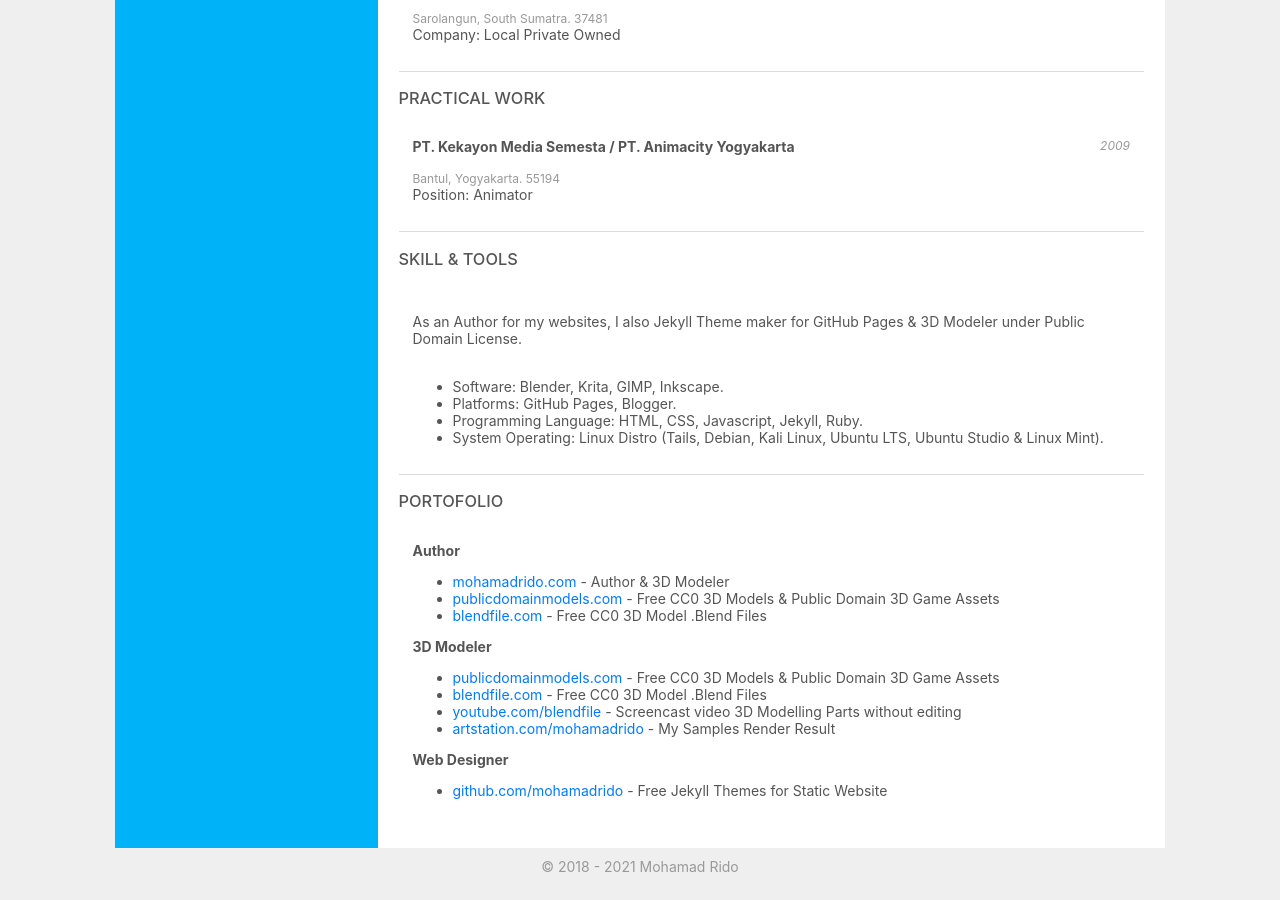
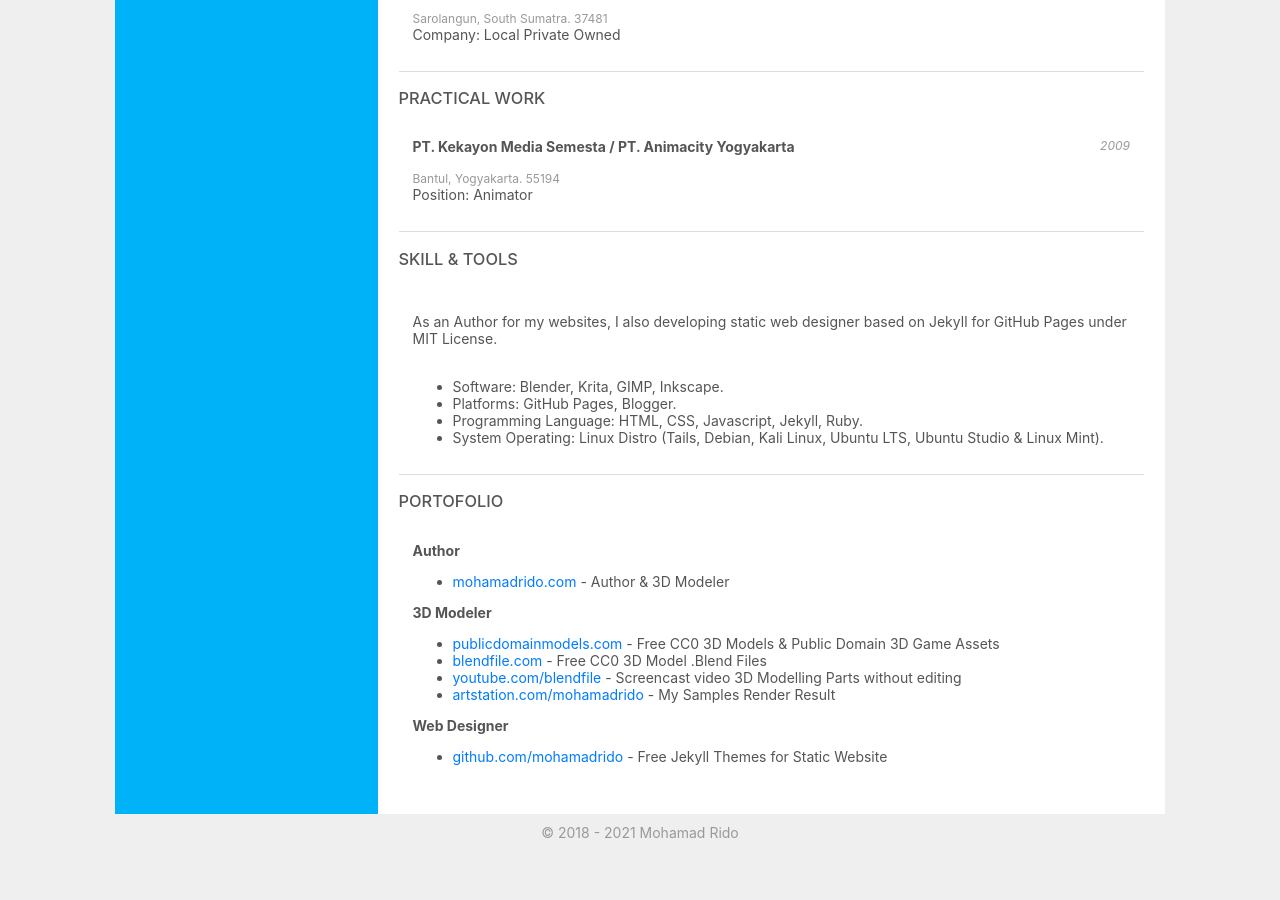
Before and after one commit to mohamadrido/about, a Jekyll site: the page built from index.html, in a window 1280 px wide and 900 px high, scrolled down 749 px. Built offline with Jekyll 4.4.1, drawn with Linux system fonts in a browser that asks for light colours; nearby versions of some CDN libraries; after the commit the page ends 1615 px from its top, so only the background shows below that.

Commit message:
Update index.html

```diff
--- a/index.html
+++ b/index.html
@@ -99,7 +99,7 @@
 
     <h3>SKILL & TOOLS</h3>
     <div class="container" style="padding: 1em; border-bottom: 1px solid #ddd;">
-    <p>As an Author for my websites, I also Jekyll Theme maker for GitHub Pages & 3D Modeler under Public Domain License.<br/>
+    <p>As an Author for my websites, I also developing static web designer based on Jekyll for GitHub Pages under MIT License.<br/>
     <br/>
     <ul>
     <li>Software: Blender, Krita, GIMP, Inkscape.</li>
@@ -115,8 +115,6 @@
     <b>Author</b>
       <ul>
       <li><a href="https://mohamadrido.com">mohamadrido.com</a> - Author & 3D Modeler</li>
-      <li><a href="https://publicdomainmodels.com">publicdomainmodels.com</a> - Free CC0 3D Models &amp; Public Domain 3D Game Assets</li>
-      <li><a href="https://blendfile.com">blendfile.com</a> - Free CC0 3D Model .Blend Files</li>
       </ul>
 
     <b>3D Modeler</b>
```
